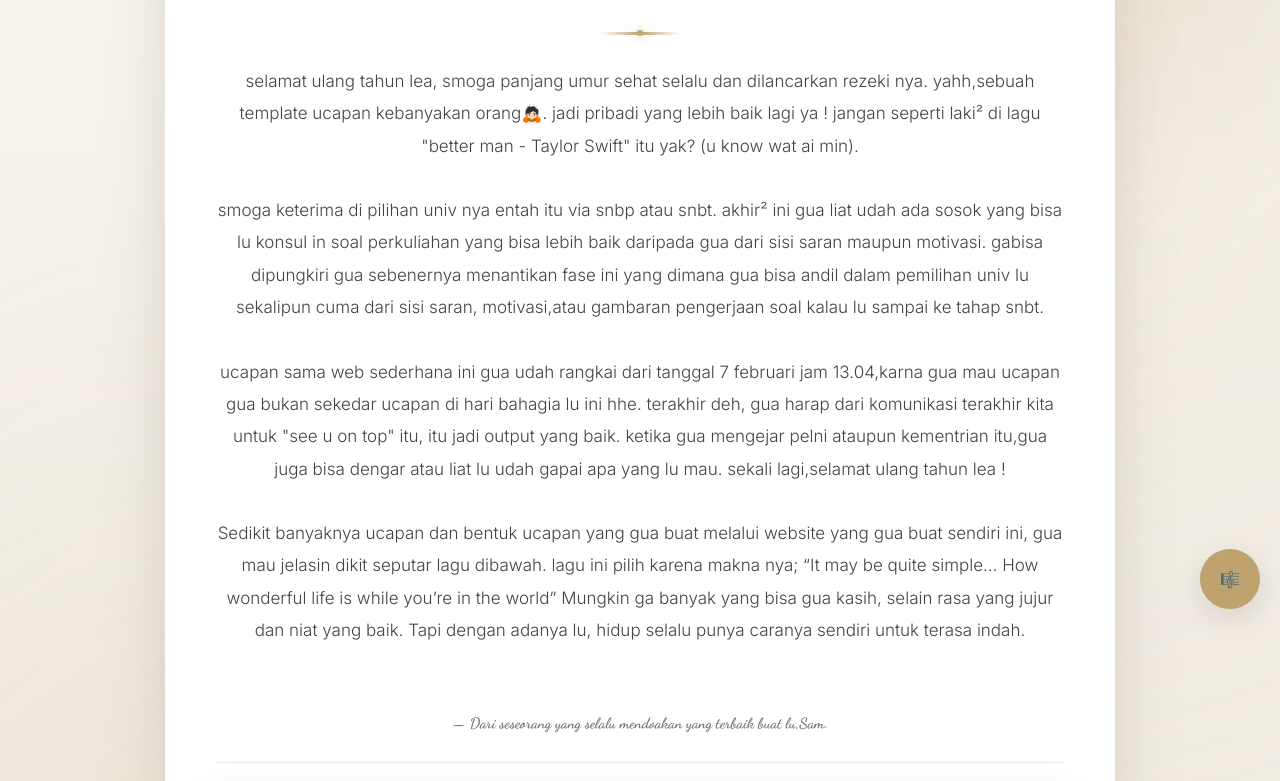
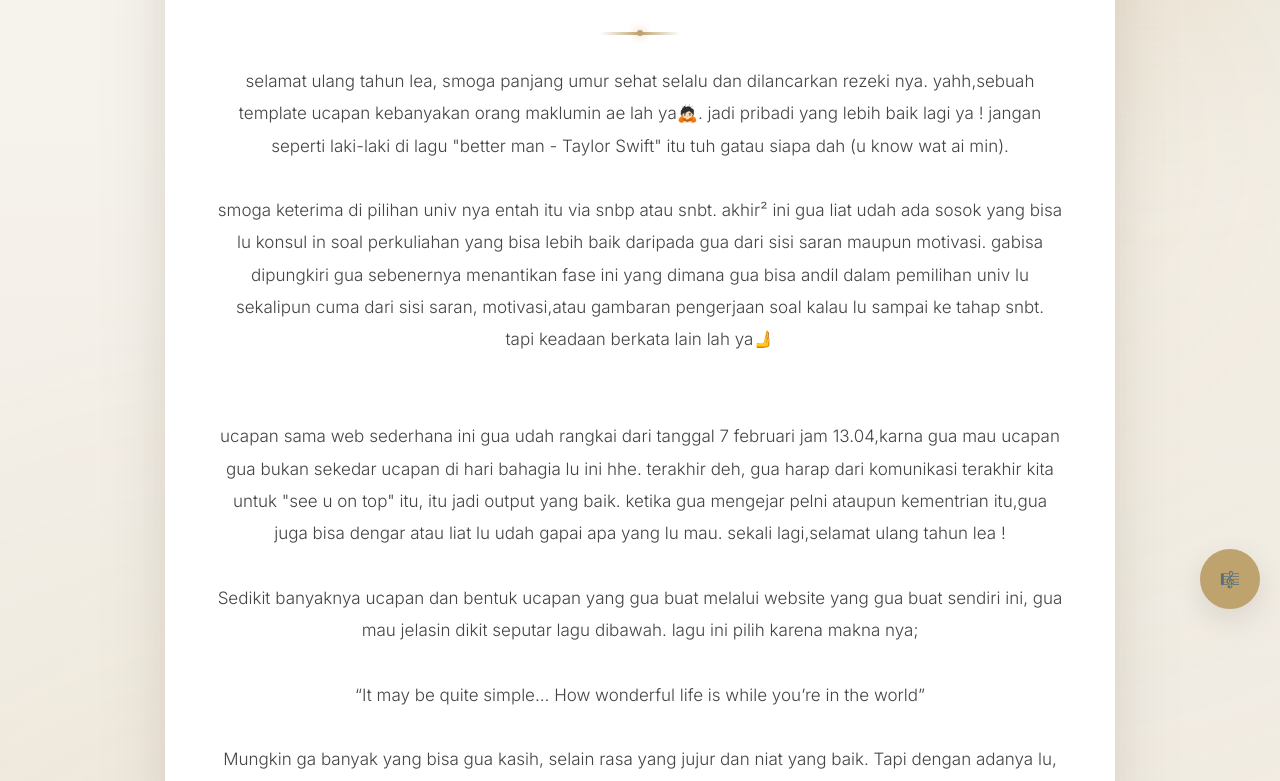
Before and after one commit to 24elll/lea-s-birthday, a plain HTML site: page index.html in a window 1280 px wide. Shown: the part 171-952 px from the top of the page. Drawn offline with nearby package versions, Linux system fonts and the light colour scheme.

Commit message:
Update index.html

```diff
--- a/index.html
+++ b/index.html
@@ -1195,11 +1195,12 @@
             <div class="divider"></div>
 
             <div class="message">
-                selamat ulang tahun lea, smoga panjang umur sehat selalu dan dilancarkan rezeki nya. yahh,sebuah template ucapan kebanyakan orang🙇🏻.
-                jadi pribadi yang lebih baik lagi ya ! jangan seperti laki² di lagu "better man - Taylor Swift" itu yak? (u know wat ai min).
+                selamat ulang tahun lea, smoga panjang umur sehat selalu dan dilancarkan rezeki nya. yahh,sebuah template ucapan kebanyakan orang maklumin ae lah ya🙇🏻.
+                jadi pribadi yang lebih baik lagi ya ! jangan seperti laki-laki di lagu "better man - Taylor Swift" itu tuh gatau siapa dah (u know wat ai min).
                 <br><br>
                 smoga keterima di pilihan univ nya entah itu via snbp atau snbt. akhir² ini gua liat udah ada sosok yang bisa lu konsul in soal perkuliahan yang bisa lebih baik daripada gua dari sisi saran maupun motivasi.
                 gabisa dipungkiri gua sebenernya menantikan fase ini yang dimana gua bisa andil dalam pemilihan univ lu sekalipun cuma dari sisi saran, motivasi,atau gambaran pengerjaan soal kalau lu sampai ke tahap snbt.
+                <p>tapi keadaan berkata lain lah ya🫸</p>
                 <br><br>
                 ucapan sama web sederhana ini gua udah rangkai dari tanggal 7 februari jam 13.04,karna gua mau ucapan gua bukan sekedar ucapan di hari bahagia lu ini hhe.
                 terakhir deh, gua harap dari komunikasi terakhir kita untuk "see u on top" itu, itu jadi output yang baik. ketika gua mengejar pelni ataupun kementrian itu,gua juga bisa dengar atau liat lu udah gapai apa yang lu mau.
@@ -1208,7 +1209,9 @@
                  Sedikit banyaknya ucapan dan bentuk ucapan yang gua buat melalui website yang gua buat sendiri ini,
                  gua mau jelasin dikit seputar lagu dibawah.
                  lagu ini pilih karena makna nya;
+                 <br><br>
                  “It may be quite simple… How wonderful life is while you’re in the world”
+                 <br><br>
                   Mungkin ga banyak yang bisa gua kasih,
                 selain rasa yang jujur dan niat yang baik.
                 Tapi dengan adanya lu,
@@ -1217,7 +1220,8 @@
             </div>
 
             <div class="footer">
-                — Dari seseorang yang selalu mendoakan yang terbaik buat lu,Sam.
+                — Dari seseorang yang selalu mendoakan yang terbaik buat lu,
+                 <p>Sam</p>
             </div>
         </div>
 
```
